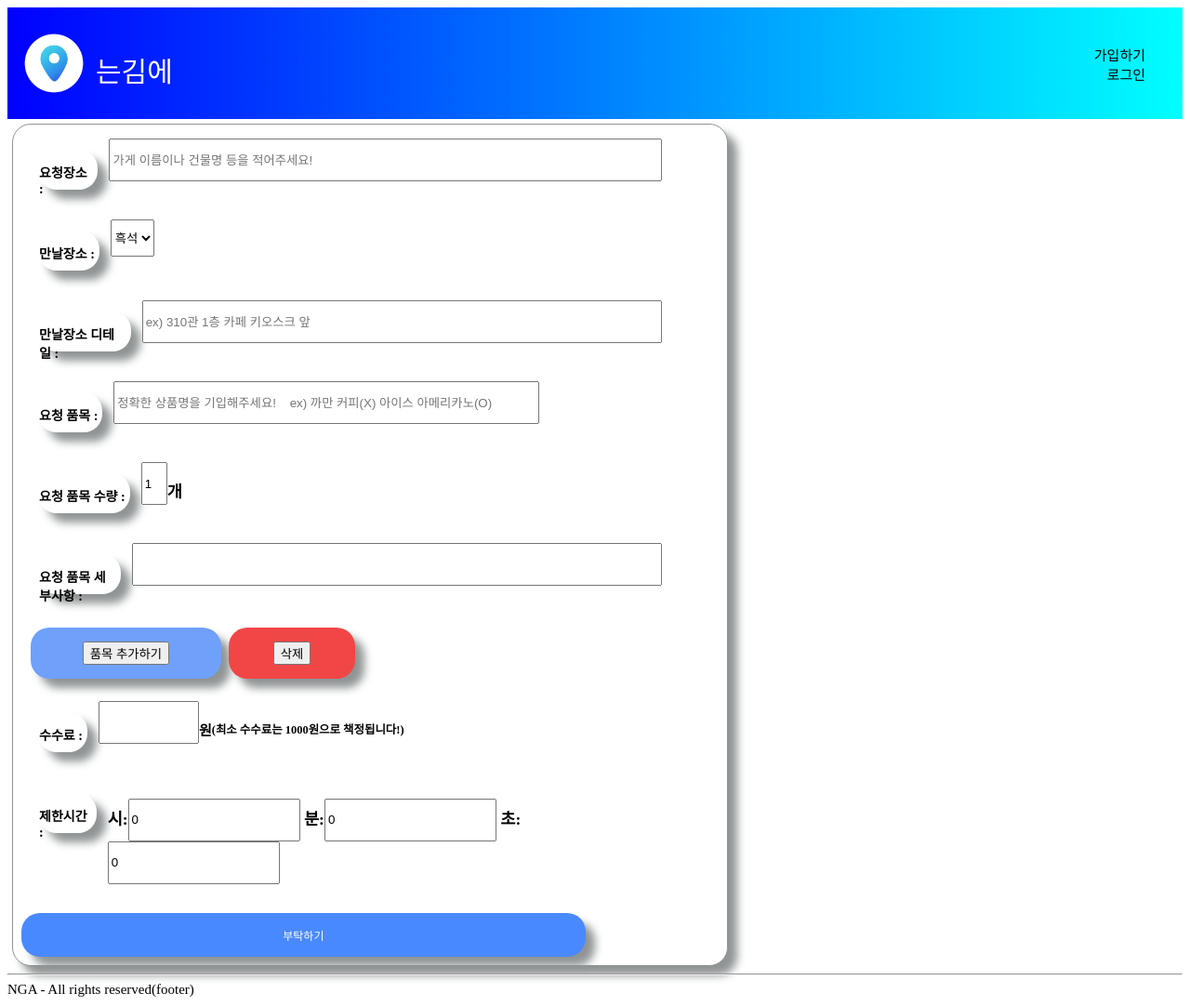
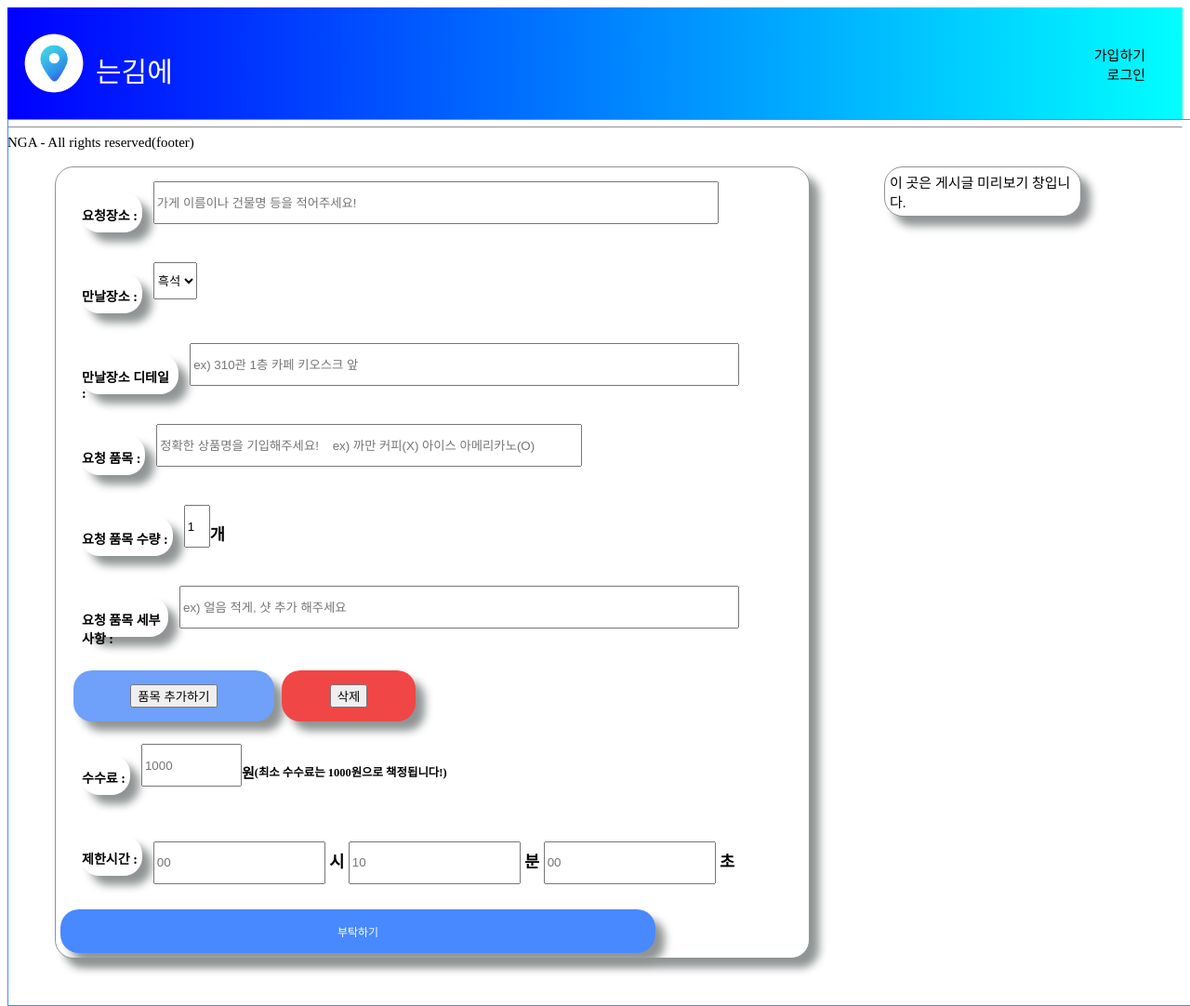
Before and after one commit to nyeok98/NeunGimAe, a Django app: page /new/ in a window 1280 px wide. Shown: the whole page at 93% size. Run offline with Django 3.2, Linux system fonts and the light colour scheme; some web fonts are replaced.

Commit message:
[update] new.css create preview block

```diff
--- a/main/static/css/new.css
+++ b/main/static/css/new.css
@@ -8,11 +8,34 @@ body {
     font-size: 15px;
     font-family: SSShinb7;
 }
+.wrapper {
+    border: 1px solid #4989ff;
+    width: 100%;
+    padding: 10px;
+    position: absolute;
+    overflow: scroll;
+}
 
 .new {
-    margin: 5px;
+    float: left;
+    display: block;
+    margin: 40px;
     flex-direction: column;
-    width: 60%;
+    width: 800px;
+    padding: 5px;
+    background-color: white;
+    border-width: 1px;
+    border-style: solid;
+    border-color: #909494;
+    border-radius: 20px;
+    box-shadow: 10px 10px 10px #909494;
+}
+
+.preview {
+    float: left;
+    margin: 40px;
+    flex-direction: column;
+    width: 200px;
     padding: 5px;
     background-color: white;
     border-width: 1px;
@@ -50,7 +73,6 @@ body {
     border-radius: 20px;
     color: #fff;
     padding: 15px 0;
-    margin: 4px;
     text-align: center;
     /* text-decoration: none; */
     font-size: 0.8em;
--- a/main/templates/new.html
+++ b/main/templates/new.html
@@ -50,6 +50,7 @@
 {% endblock %}
 
 {% block content %}
+<div class="wrapper">
     <div class="new">
         <!--post로 받아와서 할 행동에 대한 정의-->
         <form action="{% url 'create' %}" method="POST" enctype="multipart/form-data">
@@ -59,7 +60,7 @@
                     <div class="new_title">
                         <h3><label for="inputRequestPlace">요청장소 :</label></h3>
                     </div>
-            <input type="text" style="height: 40px; width: 600px;" id="inputRequestPlace" name="requestplace" placeholder="가게 이름이나 건물명 등을 적어주세요!" required><br>
+                <input type="text" style="height: 40px; width: 600px; vertical-align: text-bottom;" id="inputRequestPlace" name="requestplace" placeholder="가게 이름이나 건물명 등을 적어주세요!" required><br>
             </div>
             <!--만날장소(셀렉박스)-->
             <div class="new_content">
@@ -106,7 +107,7 @@
                 <div class="new_title">
                     <h3><label for="inputRequestDetail">요청 품목 세부사항 :</label></h3>
                 </div>
-            <input type="text" style="height: 40px; width: 800px;" id="inputRequestDetail" name="requestdetail" required>
+                <input type="text" style="height: 40px; width: 800px;" id="inputRequestDetail" name="requestdetail" placeholder="ex) 얼음 적게, 샷 추가 해주세요"required>
             </div>
 
             <!--품목 추가(버튼)-->
@@ -124,7 +125,7 @@
                 <div class="new_title">
                     <h3><label for="inputFees">수수료 :</label></h3>
                 </div>
-            <input type="text" style="height: 40px; width: 100px;" id="inputFees" name="fees" required><h4>원</h4>
+                <input type="text" style="height: 40px; width: 100px;" id="inputFees" name="fees" placeholder="1000"required><h4>원</h4>
                 <h5>(최소 수수료는 1000원으로 책정됩니다!)</h5>
             </div>
 
@@ -135,25 +136,18 @@
                 <div class="new_title">
                     <h3><label for="inputLimitedTime">제한시간 :</label></h3>
                 </div>
-            <p>
-                <h3>시:<input type="text" style="height: 40px;" name="limitiedhour" value="0"> 분:<input type="text" style="height: 40px;" name="limitiedmin"
-                        value="0">
-                    초:<input type="text" style="height: 40px;" name="limitiedsec" value="0"></h3>
-            </p>
-            <!-- 시간 들어가는 부분 -->
-
-
+                    <h3><input type="text" style="height: 40px;" name="limitiedhour" placeholder="00">  시 <input type="text" style="height: 40px;" name="limitiedmin"
+                            placeholder="10">  분 <input type="text" style="height: 40px;" name="limitiedsec" placeholder="00">  초</h3>
             </div>
             <!--부탁하기(버튼)-->
             <!-- form 태그와 submit 태그는 연결 -->
 
             <button class="button_wide" type="submit" value="부탁하기">부탁하기</button>
-
-
         </form>
     </div>
 
-
-
-
+    <div class="preview">
+        이 곳은 게시글 미리보기 창입니다.
+    </div>
+</div>
 {% endblock %}
```
Lines whose indentation alone changed are shown as unchanged.
